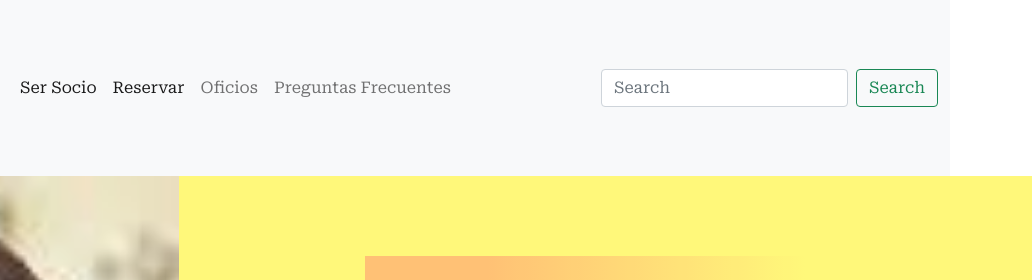
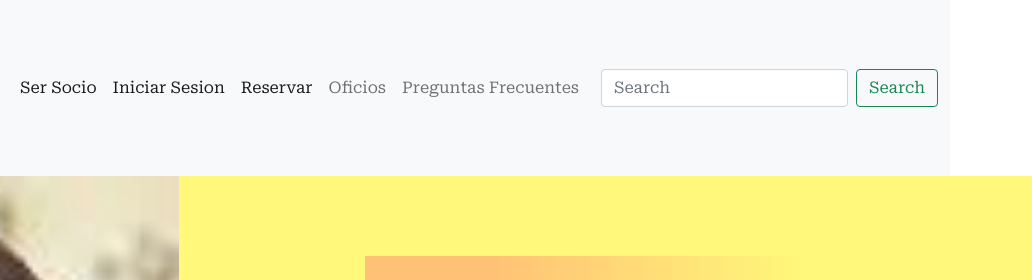
Before and after one commit to ManuCoder92/manucoder1, a plain HTML site: page index.html in a window 1280 px wide. Shown: the top 280 px of the page, 248-1280 px from the left. Drawn offline with nearby package versions, Linux system fonts and the light colour scheme.

Commit message:
agregando los nav y el footer a todas las paginas

```diff
--- a/index.html
+++ b/index.html
@@ -25,6 +25,9 @@
                   <ul class="navbar-nav me-auto mb-2 mb-lg-0">
                     <li class="nav-item">
                       <a class="nav-link active" aria-current="page" href="./paginas/socios.html">Ser Socio</a>
+                    </li>
+                    <li class="nav-item">
+                      <a class="nav-link active" aria-current="page" href="./paginas/iniciarsesion.html">Iniciar Sesion</a>
                     </li>
                     <li class="nav-item">
                       <a class="nav-link active" href="./paginas/reservar.html">Reservar</a>
```
